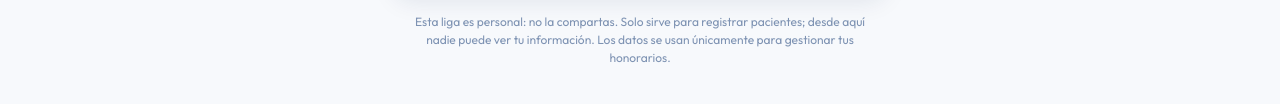
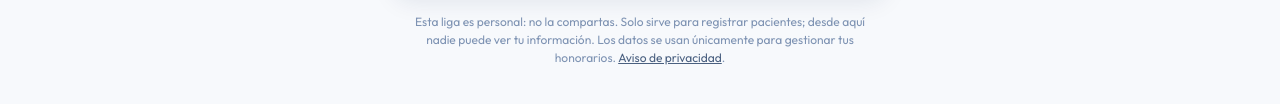
Before and after one commit to ogmpay/app, a plain HTML site: page captura/index.html in a window 1280 px wide. Shown: the part 322-426 px from the top of the page. Drawn offline with Linux system fonts and the light colour scheme.

Commit message:
Add files via upload

```diff
--- a/captura/index.html
+++ b/captura/index.html
@@ -160,7 +160,7 @@
     <span id="tipTexto"></span>
   </div>
 
-  <p class="nota">Esta liga es personal: no la compartas. Solo sirve para registrar pacientes; desde aquí nadie puede ver tu información. Los datos se usan únicamente para gestionar tus honorarios.</p>
+  <p class="nota">Esta liga es personal: no la compartas. Solo sirve para registrar pacientes; desde aquí nadie puede ver tu información. Los datos se usan únicamente para gestionar tus honorarios. <a href="https://ogmpay.com/aviso-privacidad.html" target="_blank" rel="noopener">Aviso de privacidad</a>.</p>
 </main>
 
 <script>
```
